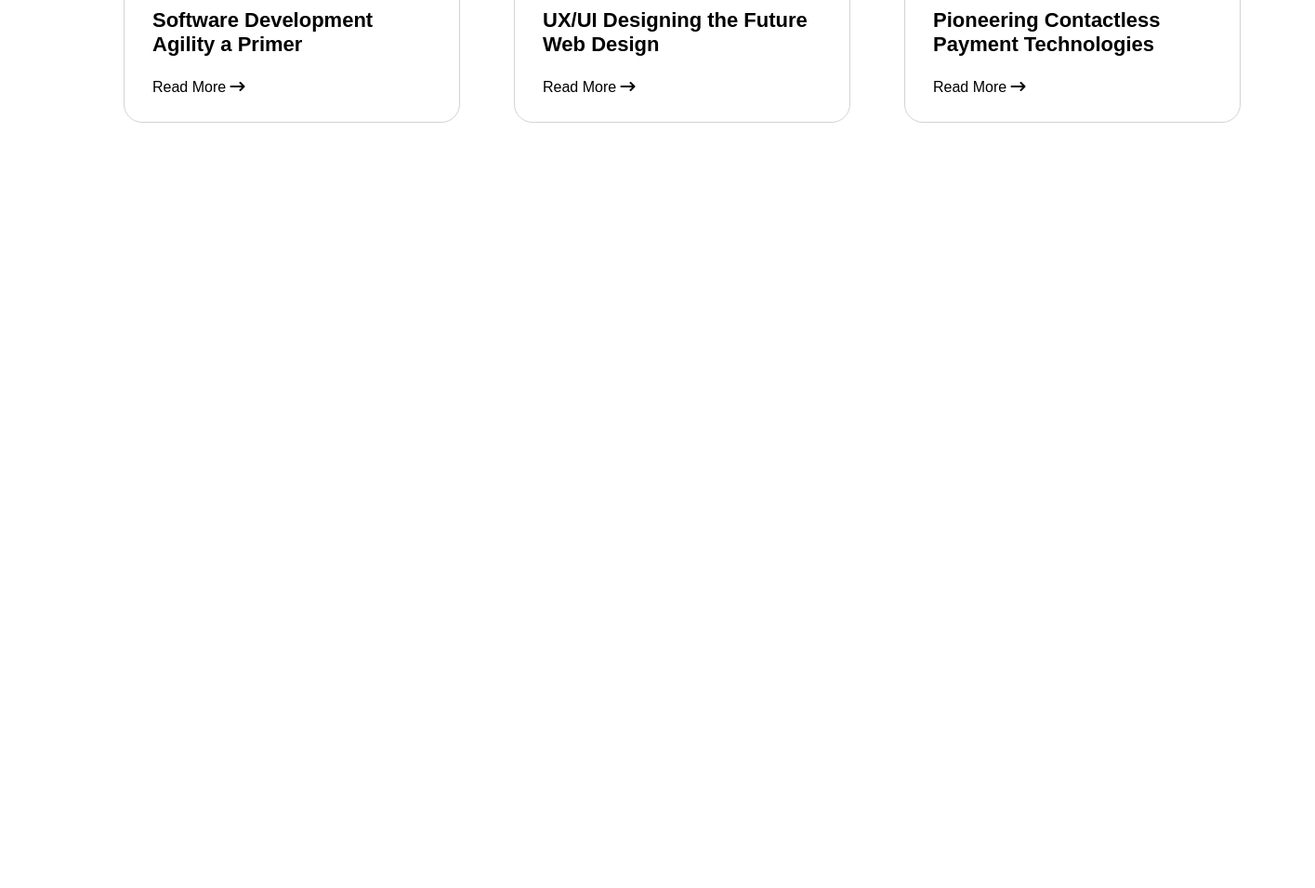
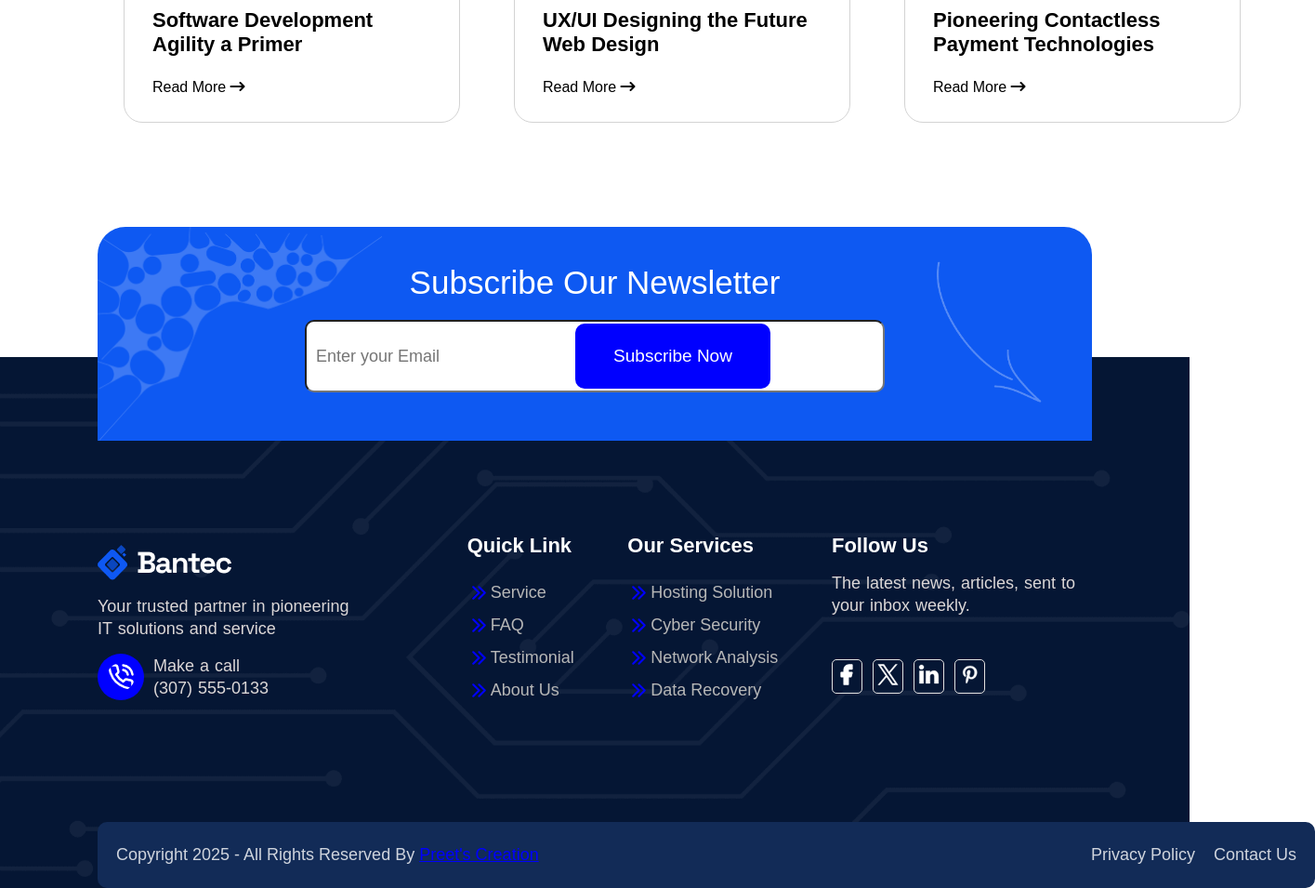
Before and after one commit to Bhupinder73/ITSolutionLandingPage, a plain HTML site: page index.html in a window 1280 px wide. Shown: the part 7254-8209 px from the top of the page at 93% size, 1415 px wide, since content can reach past the window. Before the commit the page ends 7508 px from the top, so only its background shows below. Drawn offline with Linux system fonts and the light colour scheme.

Commit message:
footerDone

```diff
--- a/index.html
+++ b/index.html
@@ -384,5 +384,58 @@
             </div>
         </div>
     </section>
+    <footer>
+        <div class="subscribe">
+            <p>Subscribe Our Newsletter</p>
+            <form>
+                <input type="text" placeholder="Enter your Email">
+                <button>Subscribe Now</button>
+            </form>
+        </div>
+        <div class="mainFooter">
+            <div class="bantec">
+                <img src="./Images/logo-2.png" alt="logo">
+                <p>Your trusted partner in pioneering IT solutions and service</p>
+                <div class="call">
+                    <img src="./Svg/phoneCall.svg" alt="call">
+                    <div class="phoneNo">
+                        <p>Make a call</p>
+                        <p id="hover">(307) 555-0133</p>
+                    </div>
+                </div>
+            </div>
+            <div class="quickLink">
+                <h2>Quick Link</h2>
+                <p><img height="25px" src="./Svg/dblArr.svg" alt="arrow">Service</p>
+                <p><img height="25px" src="./Svg/dblArr.svg" alt="arrow">FAQ</p>
+                <p><img height="25px" src="./Svg/dblArr.svg" alt="arrow">Testimonial</p>
+                <p><img height="25px" src="./Svg/dblArr.svg" alt="arrow">About Us</p>
+            </div>
+            <div class="ourServices">
+                <h2>Our Services</h2>
+                <p><img height="25px" src="./Svg/dblArr.svg" alt="arrow">Hosting Solution</p>
+                <p><img height="25px" src="./Svg/dblArr.svg" alt="arrow">Cyber Security</p>
+                <p><img height="25px" src="./Svg/dblArr.svg" alt="arrow">Network Analysis</p>
+                <p><img height="25px" src="./Svg/dblArr.svg" alt="arrow">Data Recovery</p>
+            </div>
+            <div class="followUs">
+                <h2>Follow Us</h2>
+                <p>The latest news, articles, sent to your inbox weekly.</p>
+                <div class="socialLogo">
+                    <div><img src="./Svg/facebook.svg" alt="img"></div>
+                    <div><img src="./Svg/twitter.svg" alt="img"></div>
+                    <div><img src="./Svg/linkedIn.svg" alt="img"></div>
+                    <div><img src="./Svg/pinterest.svg" alt="img"></div>
+                </div>
+            </div>
+        </div>
+        <div class="copyright">
+            <p>Copyright 2025 - All Rights Reserved By <a href="#">Preet's Creation</a></p>
+            <div class="links">
+                <span>Privacy Policy</span>
+                <span>Contact Us</span>
+            </div>
+        </div>
+    </footer>
 </body>
 </html>
--- a/style.css
+++ b/style.css
@@ -753,7 +753,7 @@ marquee{
 .blogNews{
     padding-left: 105px;
     padding-right: 105px;
-    padding-bottom: 100px;
+    padding-bottom: 0px;
     /* position: relative; */
     max-width: 1309.2px;
     margin: auto;
@@ -848,3 +848,174 @@ marquee{
 .card:hover img{
     transform: scale(1.05);
 }
+footer{
+    position: relative;
+    max-width: 1519.2px;
+    margin: auto;
+}
+footer .subscribe{
+    background-color: #0E59F2;
+    background-image: url(./Images/footer-cta-2.png), url(./Images/footer_Arrow_02.png);
+    background-repeat: no-repeat, no-repeat;
+    background-position: top left, top right;
+    background-size: contain, contain;
+    color: white;
+    margin: 0px 105px;
+    height: 230px;
+    border-top-left-radius: 30px;
+    border-top-right-radius: 30px;
+    position: relative;
+    top: 90px;
+}
+.subscribe p{
+    font-size: 35px;
+    text-align: center;
+    padding-top: 40px;
+}
+.subscribe form{
+    position: relative;
+    display: flex;
+    justify-content: center;
+}
+.subscribe form input{
+    height: 74px;
+    width: 600px;
+    font-size: 18px;
+    padding: 0px 10px;
+    border-radius: 10px;
+    margin-top: 20px;
+}
+.subscribe form button{
+    height: 70px;
+    width: 210px;
+    font-size: 19px;
+    border: none;
+    background-color: blue;
+    color: white;
+    border-radius: 10px;
+    position: absolute;
+    top: 24px;
+    right: 346px;
+}
+footer .mainFooter{
+    padding-right: 105px;
+    padding-left: 105px;
+    padding-top: 190px;
+    padding-bottom: 190px;
+    display: flex;
+    justify-content: space-between;
+    background-color: #051634;
+    background-image: url(./Images/mainFooter.png);
+    background-repeat: no-repeat;
+    background-size: cover;
+    background-position: bottom left;
+}
+.mainFooter .quickLink p , .ourServices p{
+    display: flex;
+    align-items: center;
+    font-size: 18px;
+    font-weight: 400;
+    color: rgb(183, 183, 183);
+    margin: 10px 0px;
+    transition: all 0.3s ease;
+}
+.mainFooter .quickLink p:hover{
+    color: blue;
+    cursor: pointer;
+}
+.mainFooter .ourServices p:hover{
+    color: blue;
+    cursor: pointer;
+}
+.quickLink h2, .followUs h2, .ourServices h2{
+    font-size: 22px;
+    color: white;
+    font-weight: 700;
+    padding-bottom: 15px;
+}
+.followUs p{
+    color: #dcd7d7;
+    font-size: 18px;
+    word-spacing: 1px;
+    width: 280px;
+    line-height: 1.5rem;
+}
+.mainFooter .bantec p{
+    color: #dcd7d7;
+    font-size: 18px;
+    word-spacing: 1px;
+    width: 280px;
+    line-height: 1.5rem;
+}
+.bantec .call{
+    display: flex;
+    align-items: center;
+    gap: 10px;
+    margin-top: 15px;
+}
+.bantec .call img{
+    background-color: blue;
+    padding: 10px;
+    border-radius: 50%;
+    height: 30px;
+}
+.socialLogo{
+    display: flex;
+    width: 165px;
+    justify-content: space-between;
+    margin-top: 46px;
+}
+.socialLogo img{
+    height: 25px;
+}
+.socialLogo div{
+    border: 0.1px solid #e1e0e0;
+    padding: 3px;
+    border-radius: 5px;
+    transition: all 0.3s ease;
+}
+.copyright{
+    background-color: #122b57;
+    display: flex;
+    justify-content: space-between;
+    margin: 0px 105px;
+    padding: 25px 20px;
+    border-radius: 10px;
+    position: absolute;
+    bottom: 0;
+    width: 1270px;
+}
+.copyright .links{
+    display: flex;
+    gap: 20px;
+}
+.copyright p{
+    font-size: 18px;
+    font-weight: 400;
+    color: #FFFFFFCC;
+}
+.copyright a{
+    color: blue;
+}
+.copyright .links span{
+    font-size: 18px;
+    font-weight: 400;
+    color: #FFFFFFCC;
+    transition: all 0.3s ease;
+}
+.copyright .links span:hover{
+    color: blue;
+    cursor: pointer;
+}
+#hover{
+    transition: all 0.3s ease;
+}
+#hover:hover{
+    color: blue;
+    cursor: pointer;
+}
+.socialLogo div:hover{
+    border-color: blue;
+    background-color: blue;
+    cursor: pointer;
+}
```
Also changed, not shown: Images/footer-cta-2.png (added), Images/footer_Arrow_02.png (added), Images/logo-2.png (added), Images/mainFooter.png (added), Svg/facebook.svg (added), Svg/linkedIn.svg (added), Svg/phoneCall.svg (added), Svg/pinterest.svg (added), Svg/twitter.svg (added).
